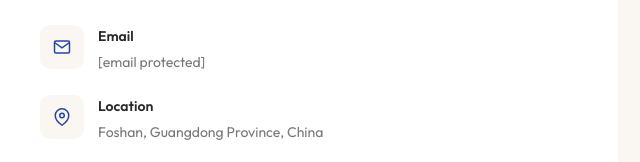
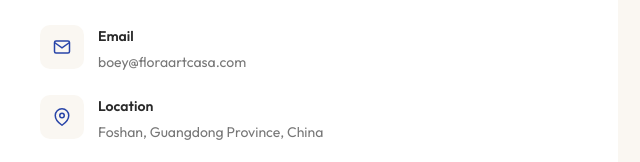
Before and after one commit to Jack-lin545/floraartcasa-website, a plain HTML site: page index.html in a window 1280 px wide. Both pictures are taken after a click on the link "Get a Quote". Shown: the part 619-781 px from the top of the page, 0-640 px from the left. Drawn offline with Linux system fonts and the light colour scheme.

Commit message:
Add files via upload

```diff
--- a/index.html
+++ b/index.html
@@ -1463,7 +1463,7 @@ img { max-width: 100%; display: block; }
           <div class="cd-icon">
             <svg width="18" height="18" viewBox="0 0 24 24" fill="none" stroke="currentColor" stroke-width="2"><path d="M4 4h16c1.1 0 2 .9 2 2v12c0 1.1-.9 2-2 2H4c-1.1 0-2-.9-2-2V6c0-1.1.9-2 2-2z"/><polyline points="22,6 12,13 2,6"/></svg>
           </div>
-          <div><h5>Email</h5><p><a href="/cdn-cgi/l/email-protection" class="__cf_email__" data-cfemail="b4d6dbd1cdf4d2d8dbc6d5d5c6c0d7d5c7d59ad7dbd9">[email&#160;protected]</a></p></div>
+          <div><h5>Email</h5><p>boey@floraartcasa.com</p></div>
         </div>
         <div class="contact-detail">
           <div class="cd-icon">
@@ -1574,7 +1574,7 @@ img { max-width: 100%; display: block; }
   </div>
 </footer>
 
-<script data-cfasync="false" src="/cdn-cgi/scripts/5c5dd728/cloudflare-static/email-decode.min.js"></script><script>
+<script>
 // === PRODUCT DATA (loaded from /data/products.json for CMS editing) ===
 let products = [];
 async function loadProducts() {
```
